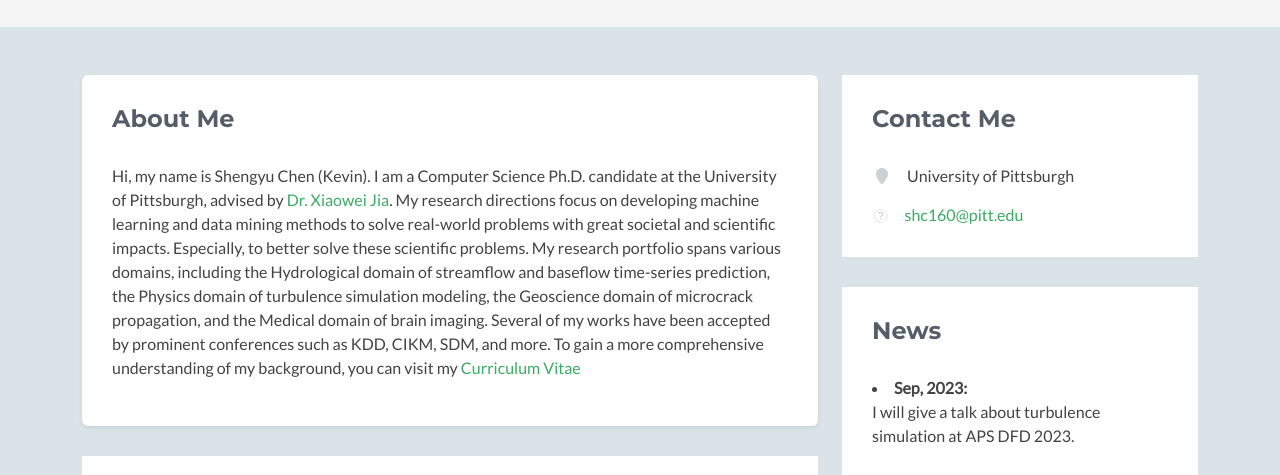
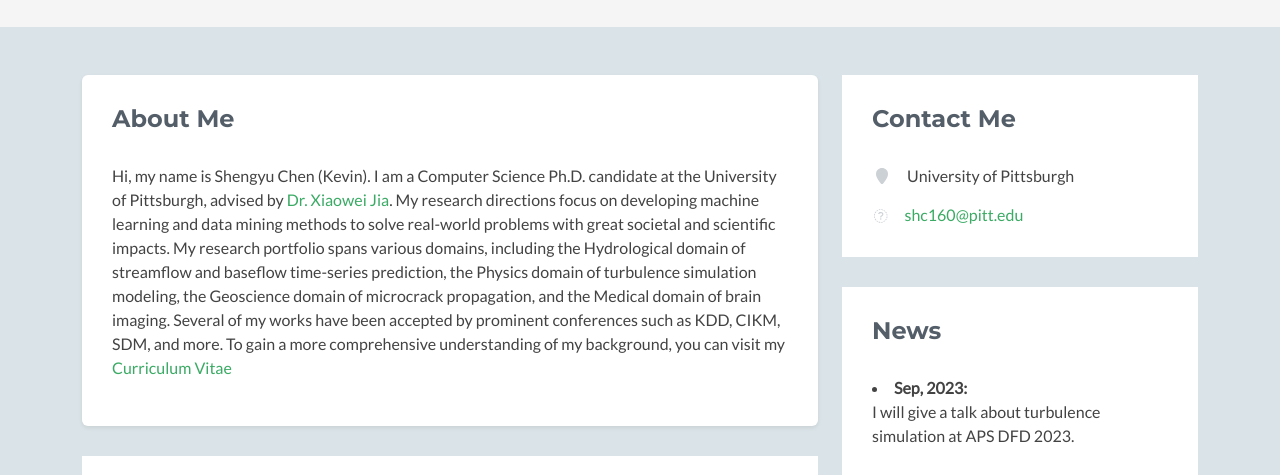
Before and after one commit to chensy0715/Shengyu, a plain HTML site: page index.html in a window 1280 px wide. Shown: the part 243-718 px from the top of the page. Drawn offline with Linux system fonts and the light colour scheme; some icons are missing.

Commit message:
Update index.html

```diff
--- a/index.html
+++ b/index.html
@@ -87,7 +87,7 @@
                     <div class="section-inner shadow-sm rounded">
                         <h2 class="heading">About Me</h2>
                         <div class="content">
-                            <p>Hi, my name is Shengyu Chen (Kevin). I am a Computer Science Ph.D. candidate at the University of Pittsburgh, advised by <a href="https://sites.pitt.edu/~xiaowei/" target="_blank">Dr. Xiaowei Jia</a>. My research directions focus on developing machine learning and data mining methods to solve real-world problems with great societal and scientific impacts. Especially, to better solve these scientific problems. My research portfolio spans various domains, including the Hydrological domain of streamflow and baseflow time-series prediction, the Physics domain of turbulence simulation modeling, the Geoscience domain of microcrack propagation, and the Medical domain of brain imaging. Several of my works have been accepted by prominent conferences such as KDD, CIKM, SDM, and more. To gain a more comprehensive understanding of my background, you can visit my <a href="assets/file/CV_Shengyu.pdf" target="_blank"> Curriculum Vitae</a></p>                        </div><!--//content-->
+                            <p>Hi, my name is Shengyu Chen (Kevin). I am a Computer Science Ph.D. candidate at the University of Pittsburgh, advised by <a href="https://sites.pitt.edu/~xiaowei/" target="_blank">Dr. Xiaowei Jia</a>. My research directions focus on developing machine learning and data mining methods to solve real-world problems with great societal and scientific impacts. My research portfolio spans various domains, including the Hydrological domain of streamflow and baseflow time-series prediction, the Physics domain of turbulence simulation modeling, the Geoscience domain of microcrack propagation, and the Medical domain of brain imaging. Several of my works have been accepted by prominent conferences such as KDD, CIKM, SDM, and more. To gain a more comprehensive understanding of my background, you can visit my <a href="assets/file/CV_Shengyu.pdf" target="_blank"> Curriculum Vitae</a></p>                        </div><!--//content-->
                     </div><!--//section-inner-->
                 </section><!--//section-->
 
```
